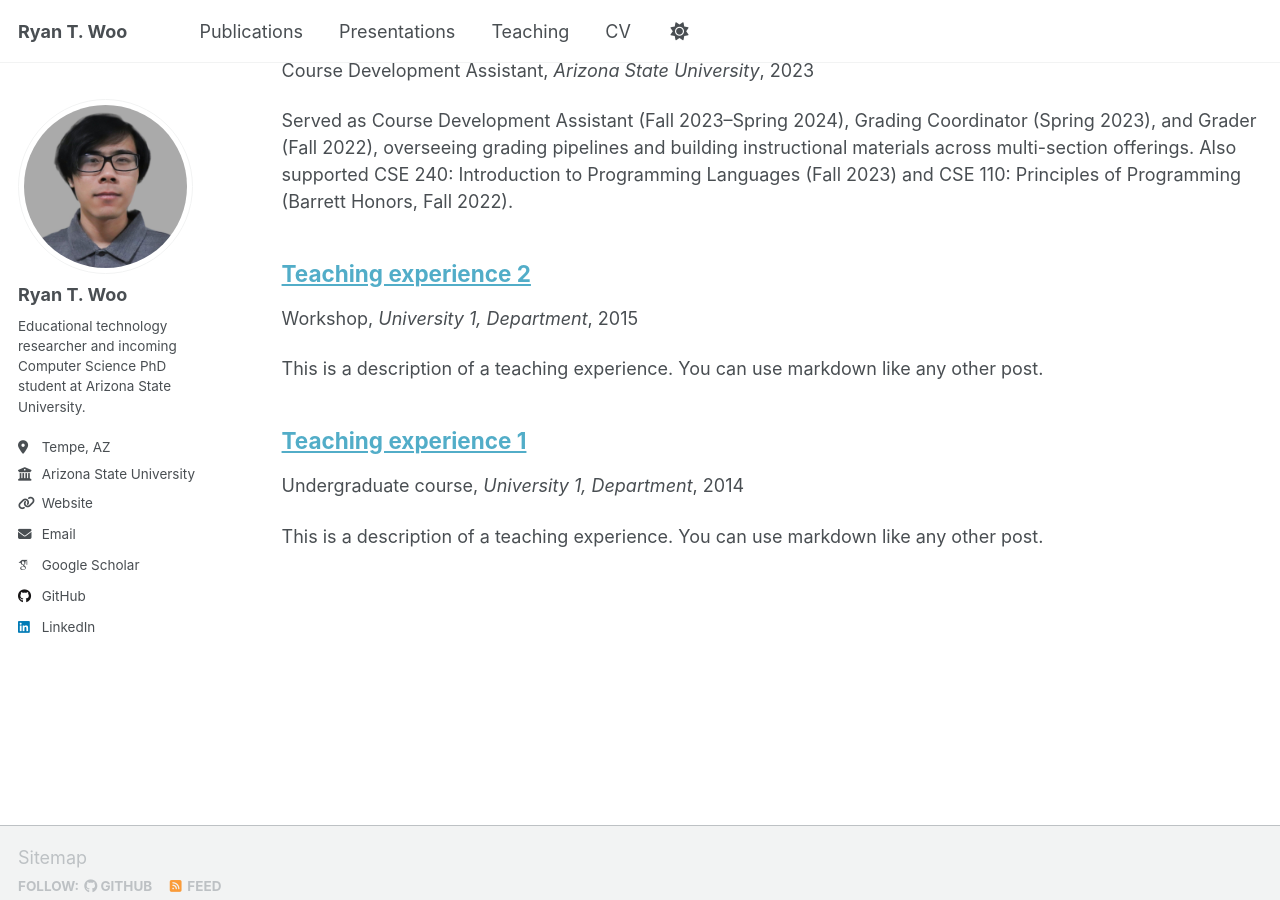
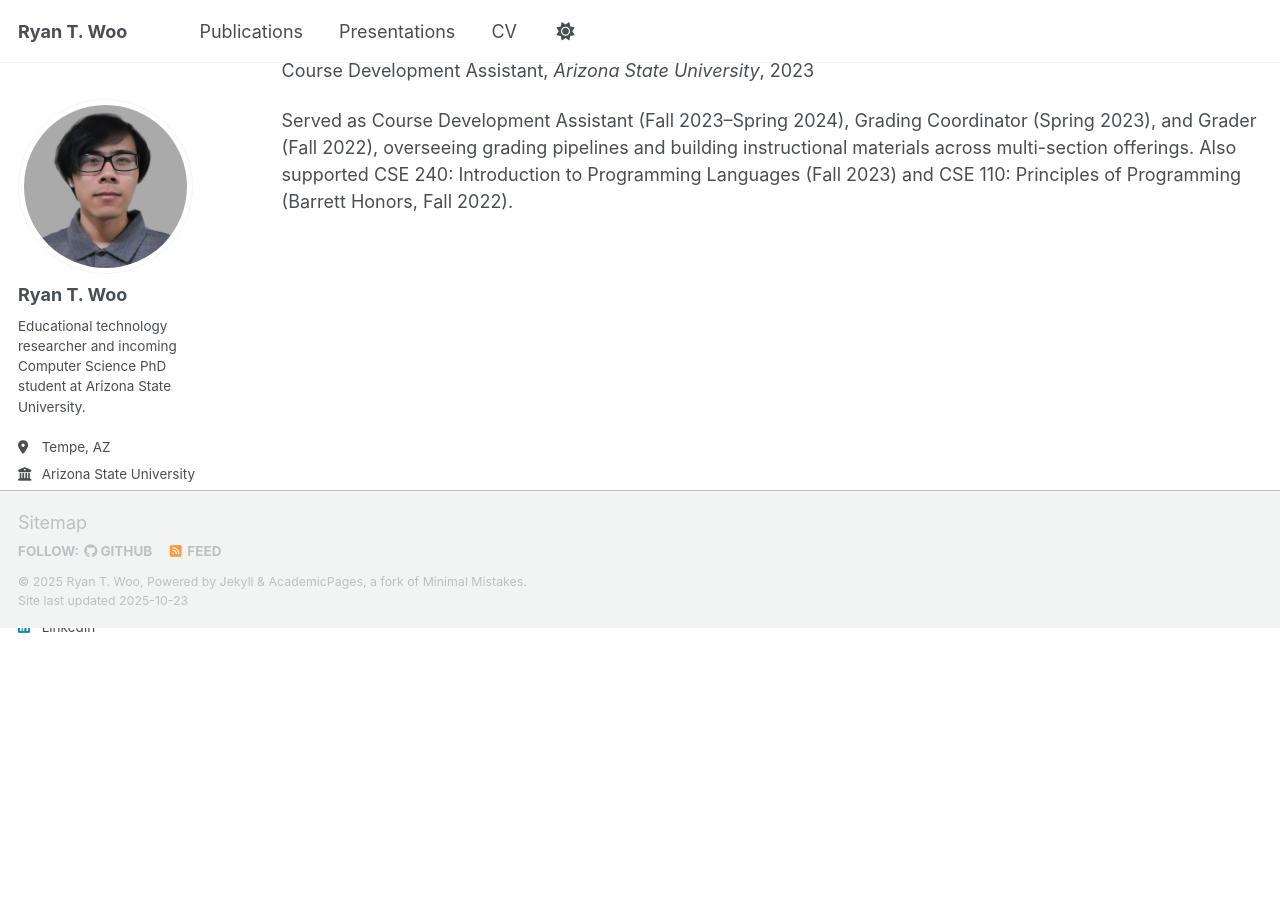
Before and after one commit to rtwoo/rtwoo.github.io, a Jekyll site: the page built from _pages/teaching.html, in a window 1280 px wide and 900 px high, scrolled down 965 px. Built offline with Jekyll 4.4.1, drawn with Linux system fonts in a browser that asks for light colours; some web fonts are replaced; a script that is not in the unit is left out; after the commit the page ends 1594 px from its top, so only the background shows below that.

Commit message:
Hide teaching till I have time to fill it out

```diff
--- a/_data/navigation.yml
+++ b/_data/navigation.yml
@@ -14,8 +14,8 @@
   - title: "Presentations"
     url: /presentations/
 
-  - title: "Teaching"
-    url: /teaching/
+  # - title: "Teaching"
+  #   url: /teaching/
 
   # - title: "Portfolio"
   #   url: /portfolio/
--- a/_teaching/2014-spring-teaching-1.md
+++ /dev/null
@@ -1,20 +0,0 @@
----
-title: "Teaching experience 1"
-collection: teaching
-type: "Undergraduate course"
-permalink: /teaching/2014-spring-teaching-1
-venue: "University 1, Department"
-date: 2014-01-01
-location: "City, Country"
----
-
-This is a description of a teaching experience. You can use markdown like any other post.
-
-Heading 1
-======
-
-Heading 2
-======
-
-Heading 3
-======
--- a/_teaching/2015-spring-teaching-2.md
+++ /dev/null
@@ -1,20 +0,0 @@
----
-title: "Teaching experience 2"
-collection: teaching
-type: "Workshop"
-permalink: /teaching/2015-spring-teaching-1
-venue: "University 1, Department"
-date: 2015-01-01
-location: "City, Country"
----
-
-This is a description of a teaching experience. You can use markdown like any other post.
-
-Heading 1
-======
-
-Heading 2
-======
-
-Heading 3
-======
```
